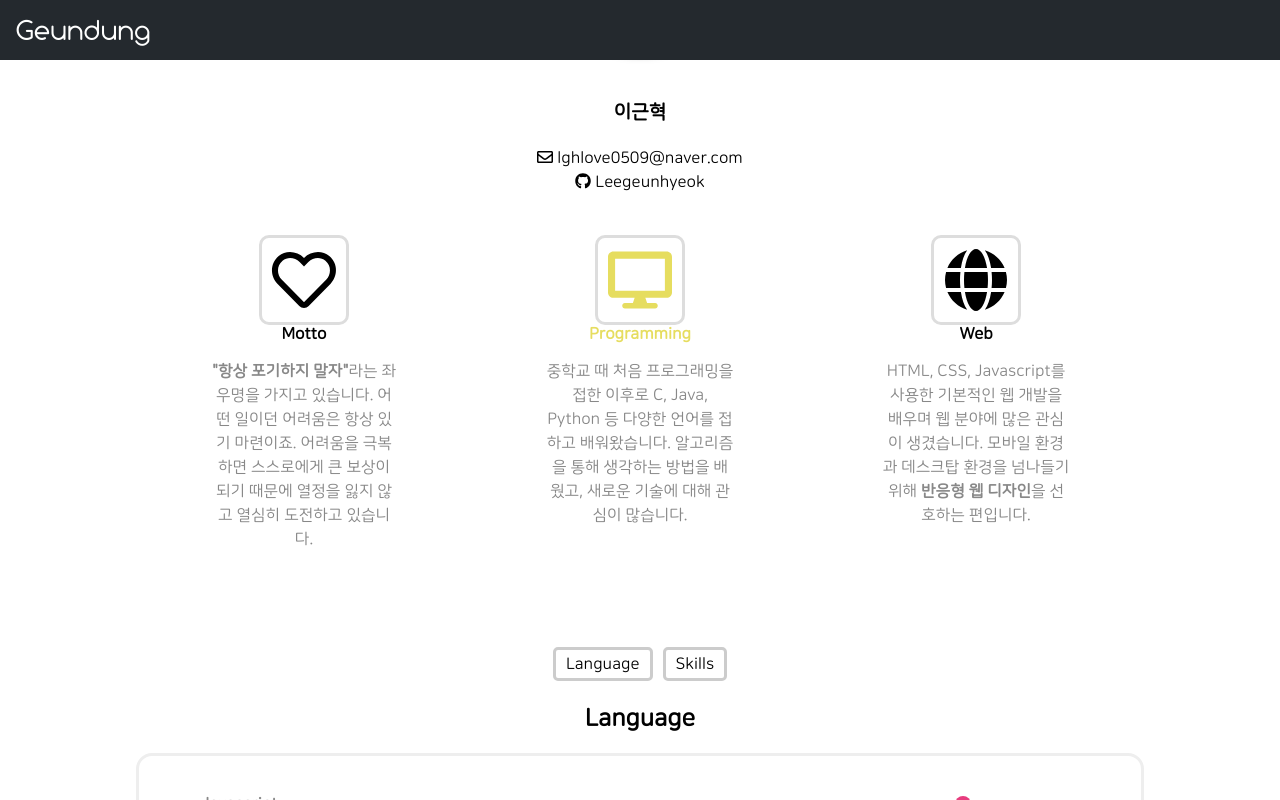
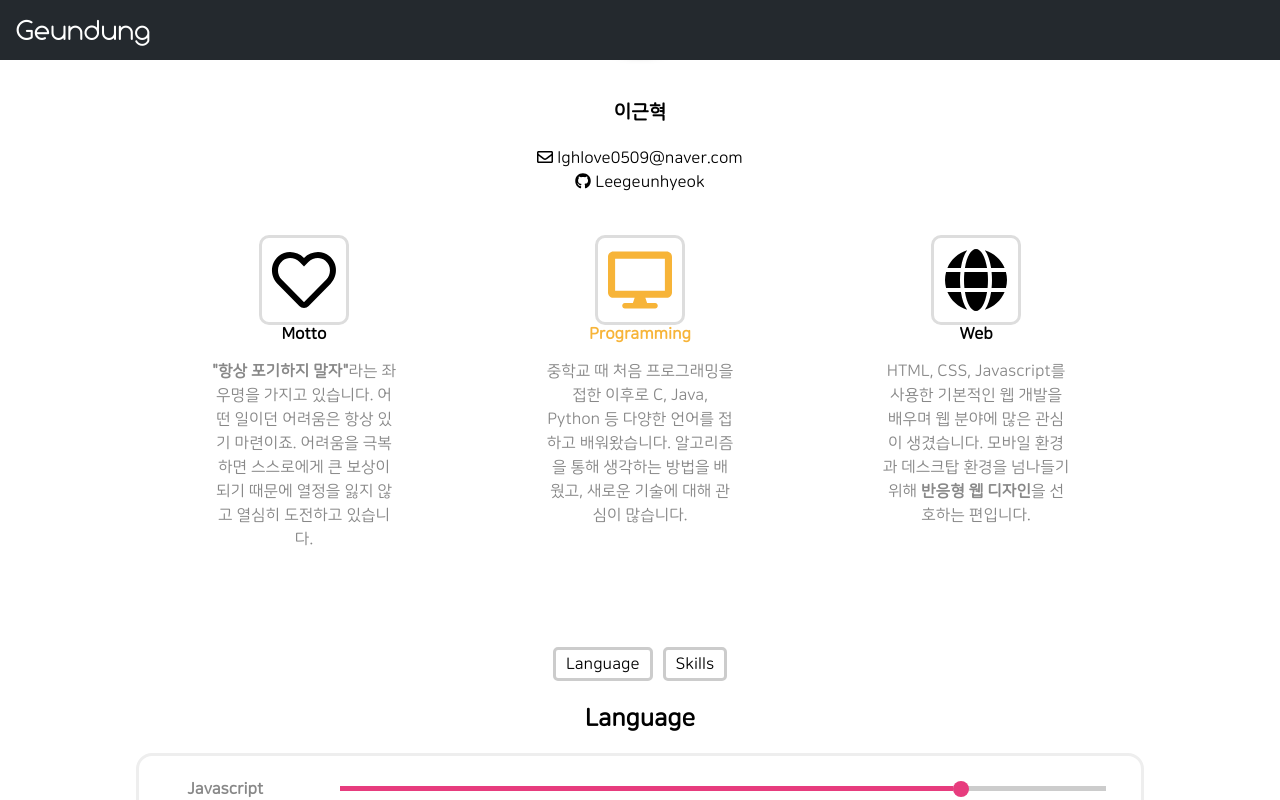
Before and after one commit to leegeunhyeok/geundung.me, a Vue app: page / in a window 1280 px wide. In both pictures the pointer is over the element 640 px from the left and 1029 px from the top of the page. Shown: the part 629-1429 px from the top of the page. Built offline with nearby package versions, Linux system fonts and the light colour scheme.

Commit message:
Change programming icon color

```diff
--- a/src/views/Home.vue
+++ b/src/views/Home.vue
@@ -400,7 +400,7 @@ export default {
           }
 
           &.yellow:hover {
-            color: #e6dd5f;
+            color: #f7b438;
           }
 
           &.green:hover {
@@ -449,7 +449,6 @@ export default {
         .ability-chart {
           display: inline-block;
           box-sizing: border-box;
-          padding: 10px;
 
           @media only screen and (min-width: 320px) {
             padding: 10px 25px;
@@ -457,6 +456,7 @@ export default {
           }
 
           @media only screen and (min-width: 768px) {
+            padding: 10px;
             padding-right: 35px;
           }
 
```
